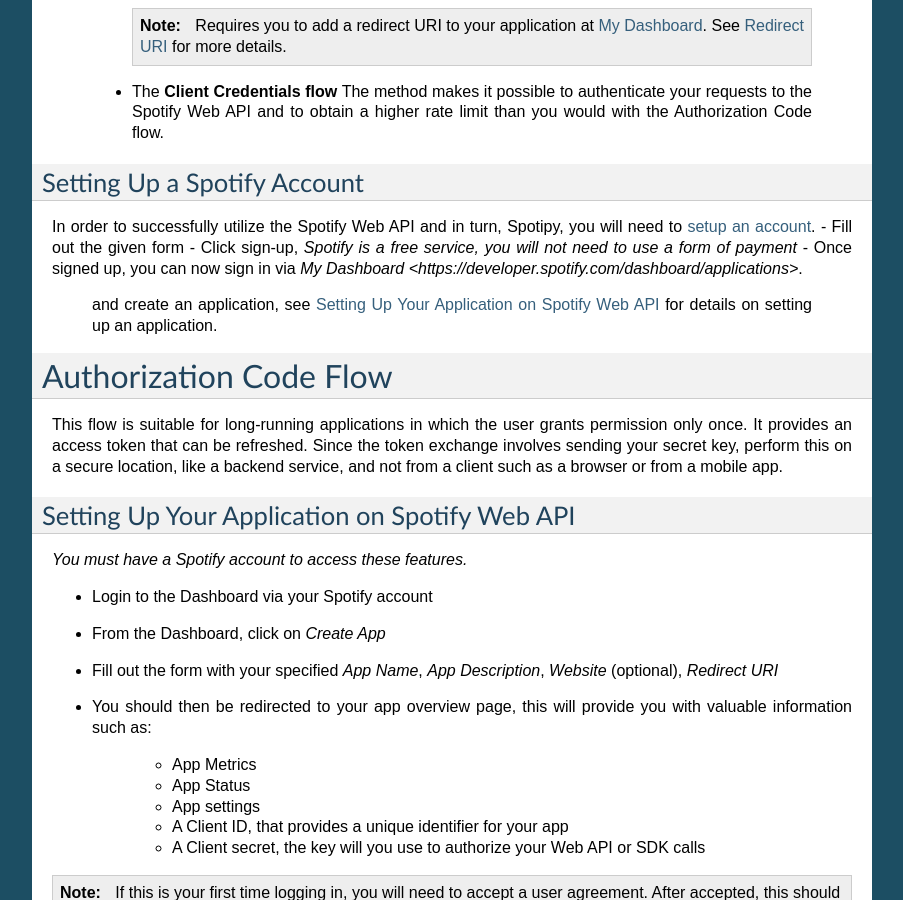
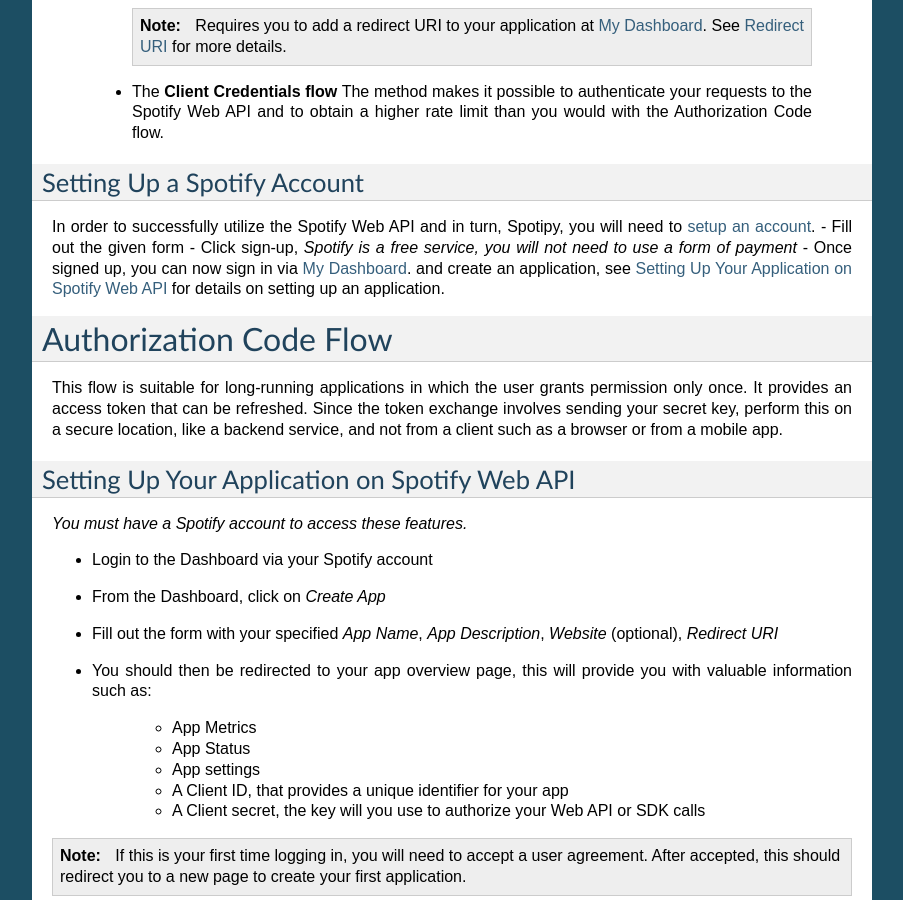
Before and after one commit to spotipy-dev/spotipy, a Sphinx documentation site: the page built from docs/index.rst, in a window 1280 px wide and 900 px high, scrolled down 1884 px. Shown: the whole window, without its empty margins (198-1101 px from the left). Built offline with Sphinx 7.4.7, drawn with Linux system fonts in a browser that asks for light colours.

Commit message:
Update index.rst

```diff
--- a/docs/index.rst
+++ b/docs/index.rst
@@ -109,9 +109,9 @@
 to `setup an account <https://www.spotify.com/us/signup>`_.
 - Fill out the given form
 - Click sign-up, *Spotify is a free service, you will not need to use a form of payment*
-- Once signed up, you can now sign in via `My Dashboard <https://developer.spotify.com/dashboard/applications>`.
-  and create an application, see `Setting Up Your Application on Spotify Web API`_ for details on setting up
-  an application.
+- Once signed up, you can now sign in via `My Dashboard <https://developer.spotify.com/dashboard/applications>`_.
+and create an application, see `Setting Up Your Application on Spotify Web API`_ for details on setting up
+an application.
 
 Authorization Code Flow
 =======================
```
